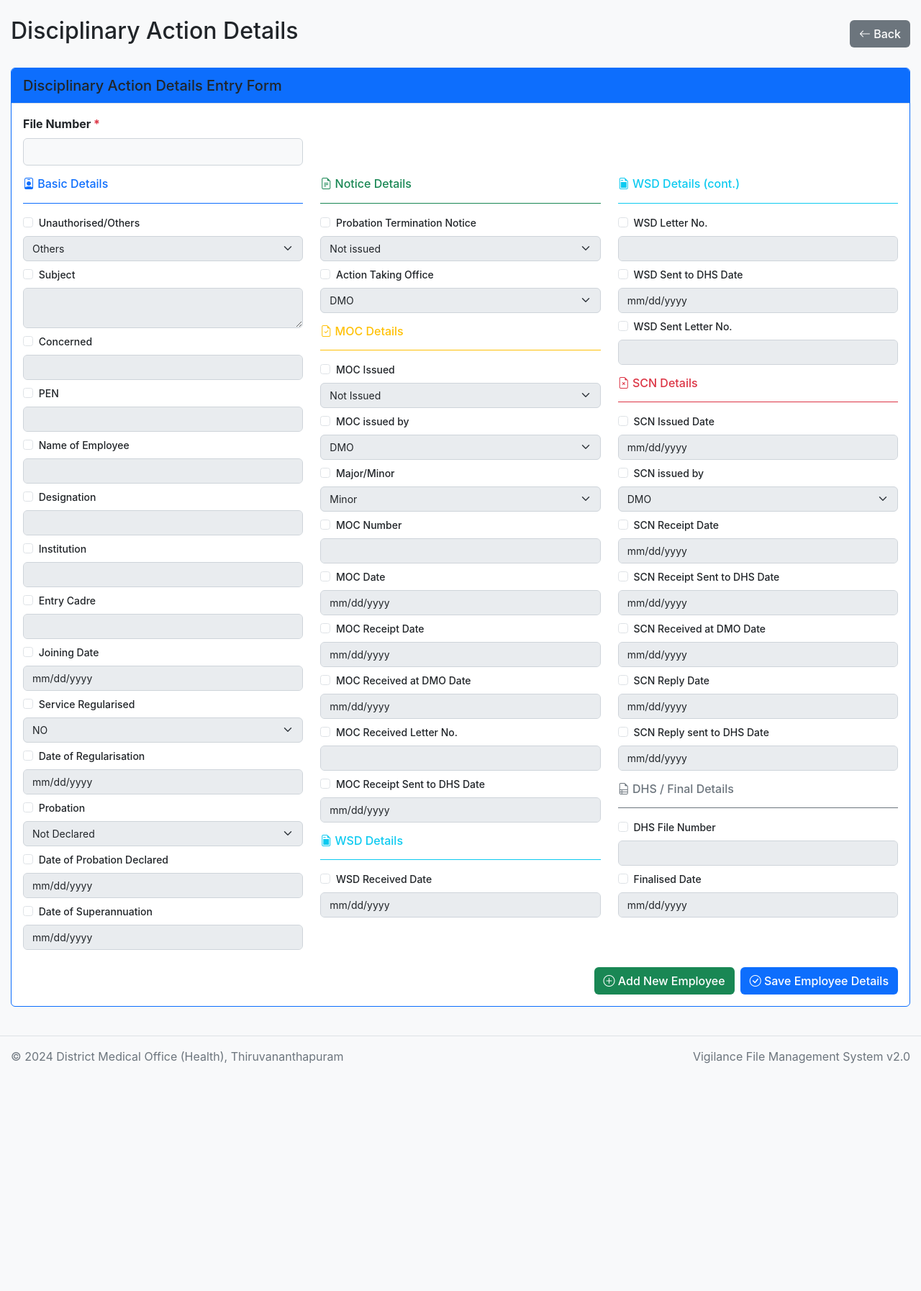
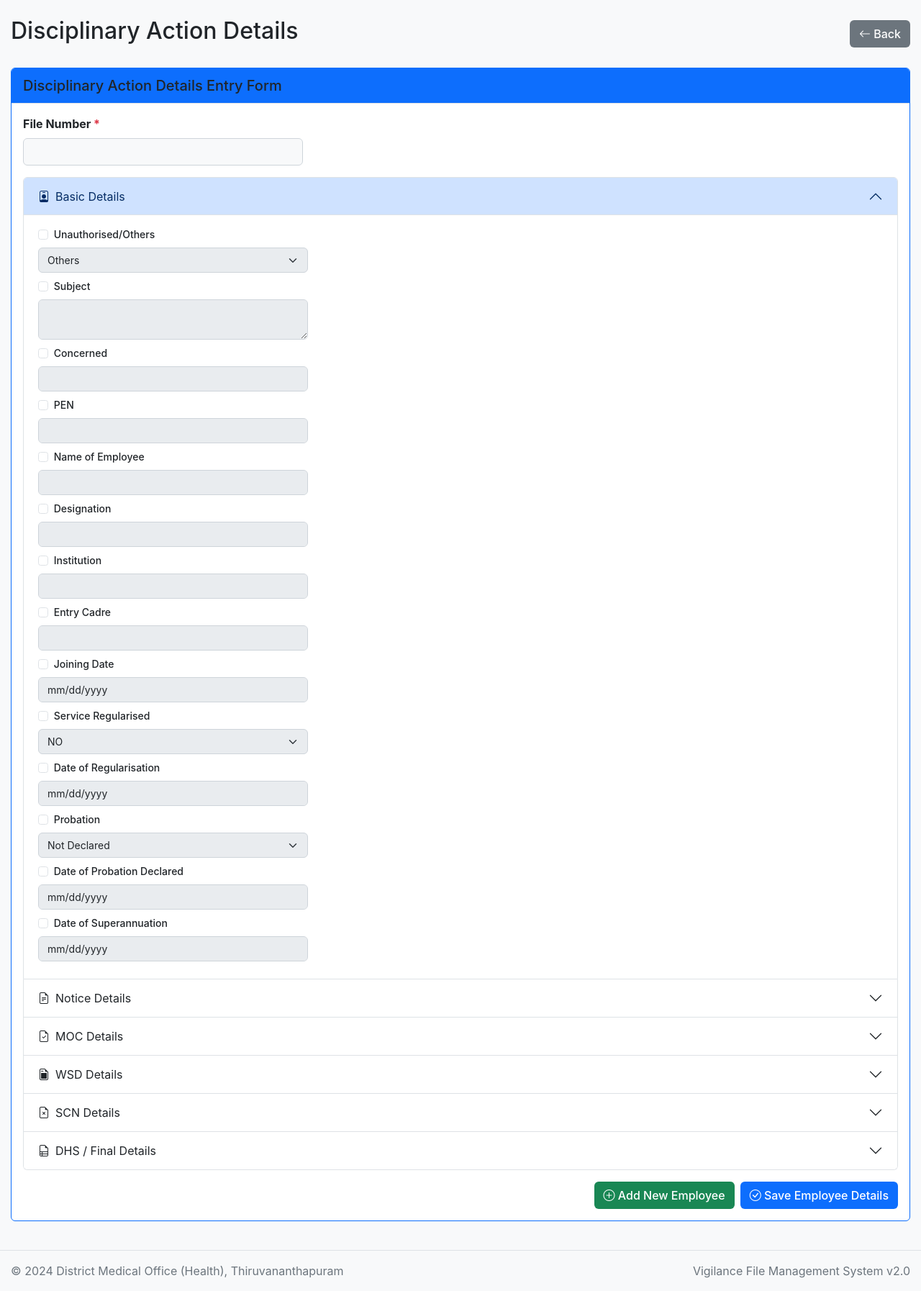
Before and after one commit to akhilraj4117/vigilance-fms, a Flask app: page /disciplinary/create in a window 1280 px wide. Shown: the part 62-1856 px from the top of the page at 72% size. Before the commit the page ends 1540 px from the top, so only its background shows below. Run offline with Flask 3, Linux system fonts and the light colour scheme; a user stored in the database is signed in.

Commit message:
Convert DA form to accordion sections for better UX

```diff
--- a/templates/disciplinary/create.html
+++ b/templates/disciplinary/create.html
@@ -93,14 +93,19 @@
                 </div>
             </div>
 
-            <!-- Three Column Layout with Grouped Sections -->
-            <div class="row">
-                <!-- Column 1 -->
-                <div class="col-md-4">
-                    <!-- Basic Details Group -->
-                    <div class="mb-3 pb-2 border-bottom border-primary">
-                        <h6 class="text-primary mb-2"><i class="bi bi-person-badge"></i> Basic Details</h6>
-                    </div>
+            <!-- Accordion Layout with Expandable Sections -->
+            <div class="accordion" id="daFormAccordion">
+                <!-- Basic Details Section -->
+                <div class="accordion-item">
+                    <h2 class="accordion-header">
+                        <button class="accordion-button" type="button" data-bs-toggle="collapse" data-bs-target="#basicDetails" aria-expanded="true">
+                            <i class="bi bi-person-badge me-2"></i> Basic Details
+                        </button>
+                    </h2>
+                    <div id="basicDetails" class="accordion-collapse collapse show" data-bs-parent="#daFormAccordion">
+                        <div class="accordion-body">
+                            <div class="row">
+                                <div class="col-md-4">
 
                     <!-- Unauthorised/Others -->
                     <div class="mb-2">
@@ -236,14 +241,23 @@
                         </label>
                         <input type="date" class="form-control form-control-sm" id="date_superannuation" name="date_superannuation" disabled>
                     </div>
+                                </div>
+                            </div>
+                        </div>
+                    </div>
                 </div>
 
-                <!-- Column 2 -->
-                <div class="col-md-4">
-                    <!-- Notice Details Group -->
-                    <div class="mb-3 pb-2 border-bottom border-success">
-                        <h6 class="text-success mb-2"><i class="bi bi-file-earmark-text"></i> Notice Details</h6>
-                    </div>
+                <!-- Notice Details Section -->
+                <div class="accordion-item">
+                    <h2 class="accordion-header">
+                        <button class="accordion-button collapsed" type="button" data-bs-toggle="collapse" data-bs-target="#noticeDetails" aria-expanded="false">
+                            <i class="bi bi-file-earmark-text me-2"></i> Notice Details
+                        </button>
+                    </h2>
+                    <div id="noticeDetails" class="accordion-collapse collapse" data-bs-parent="#daFormAccordion">
+                        <div class="accordion-body">
+                            <div class="row">
+                                <div class="col-md-6">
 
                     <!-- Probation Termination Notice -->
                     <div class="mb-2">
@@ -268,11 +282,23 @@
                             <option value="DHS">DHS</option>
                         </select>
                     </div>
+                                </div>
+                            </div>
+                        </div>
+                    </div>
+                </div>
 
-                    <!-- MOC Details Group -->
-                    <div class="mb-3 pb-2 border-bottom border-warning mt-3">
-                        <h6 class="text-warning mb-2"><i class="bi bi-file-earmark-check"></i> MOC Details</h6>
-                    </div>
+                <!-- MOC Details Section -->
+                <div class="accordion-item">
+                    <h2 class="accordion-header">
+                        <button class="accordion-button collapsed" type="button" data-bs-toggle="collapse" data-bs-target="#mocDetails" aria-expanded="false">
+                            <i class="bi bi-file-earmark-check me-2"></i> MOC Details
+                        </button>
+                    </h2>
+                    <div id="mocDetails" class="accordion-collapse collapse" data-bs-parent="#daFormAccordion">
+                        <div class="accordion-body">
+                            <div class="row">
+                                <div class="col-md-4">
 
                     <!-- MOC Issued -->
                     <div class="mb-2">
@@ -364,11 +390,23 @@
                         </label>
                         <input type="date" class="form-control form-control-sm" id="moc_sent_to_dhs_date" name="moc_sent_to_dhs_date" disabled>
                     </div>
+                                </div>
+                            </div>
+                        </div>
+                    </div>
+                </div>
 
-                    <!-- WSD Details Group -->
-                    <div class="mb-3 pb-2 border-bottom border-info mt-3">
-                        <h6 class="text-info mb-2"><i class="bi bi-file-earmark-post"></i> WSD Details</h6>
-                    </div>
+                <!-- WSD Details Section -->
+                <div class="accordion-item">
+                    <h2 class="accordion-header">
+                        <button class="accordion-button collapsed" type="button" data-bs-toggle="collapse" data-bs-target="#wsdDetails" aria-expanded="false">
+                            <i class="bi bi-file-earmark-post me-2"></i> WSD Details
+                        </button>
+                    </h2>
+                    <div id="wsdDetails" class="accordion-collapse collapse" data-bs-parent="#daFormAccordion">
+                        <div class="accordion-body">
+                            <div class="row">
+                                <div class="col-md-6">
 
                     <!-- WSD Received Date -->
                     <div class="mb-2">
@@ -378,14 +416,8 @@
                         </label>
                         <input type="date" class="form-control form-control-sm" id="wsd_received_date" name="wsd_received_date" disabled>
                     </div>
-                </div>
-
-                <!-- Column 3 -->
-                <div class="col-md-4">
-                    <!-- WSD Details continuation -->
-                    <div class="mb-3 pb-2 border-bottom border-info">
-                        <h6 class="text-info mb-2"><i class="bi bi-file-earmark-post"></i> WSD Details (cont.)</h6>
-                    </div>
+                                </div>
+                                <div class="col-md-6">
                     <!-- WSD Letter No. -->
                     <div class="mb-2">
                         <label class="form-label small">
@@ -413,10 +445,31 @@
                         <input type="text" class="form-control form-control-sm" id="wsd_sent_letter_no" name="wsd_sent_letter_no" disabled>
                     </div>
 
-                    <!-- SCN Details Group -->
-                    <div class="mb-3 pb-2 border-bottom border-danger mt-3">
-                        <h6 class="text-danger mb-2"><i class="bi bi-file-earmark-x"></i> SCN Details</h6>
+                    <!-- WSD Reply Date -->
+                    <div class="mb-2">
+                        <label class="form-label small">
+                            <input type="checkbox" class="form-check-input me-1" id="wsd_reply_date_check" onchange="toggleField('wsd_reply_date')">
+                            WSD Reply Date
+                        </label>
+                        <input type="date" class="form-control form-control-sm" id="wsd_reply_date" name="wsd_reply_date" disabled>
                     </div>
+                                </div>
+                            </div>
+                        </div>
+                    </div>
+                </div>
+
+                <!-- SCN Details Section -->
+                <div class="accordion-item">
+                    <h2 class="accordion-header">
+                        <button class="accordion-button collapsed" type="button" data-bs-toggle="collapse" data-bs-target="#scnDetails" aria-expanded="false">
+                            <i class="bi bi-file-earmark-x me-2"></i> SCN Details
+                        </button>
+                    </h2>
+                    <div id="scnDetails" class="accordion-collapse collapse" data-bs-parent="#daFormAccordion">
+                        <div class="accordion-body">
+                            <div class="row">
+                                <div class="col-md-6">
 
                     <!-- SCN Issued Date -->
                     <div class="mb-2">
@@ -484,11 +537,23 @@
                         </label>
                         <input type="date" class="form-control form-control-sm" id="scn_reply_sent_to_dhs_date" name="scn_reply_sent_to_dhs_date" disabled>
                     </div>
+                                </div>
+                            </div>
+                        </div>
+                    </div>
+                </div>
 
-                    <!-- DHS/Final Details Group -->
-                    <div class="mb-3 pb-2 border-bottom border-secondary mt-3">
-                        <h6 class="text-secondary mb-2"><i class="bi bi-file-earmark-ruled"></i> DHS / Final Details</h6>
-                    </div>
+                <!-- DHS/Final Details Section -->
+                <div class="accordion-item">
+                    <h2 class="accordion-header">
+                        <button class="accordion-button collapsed" type="button" data-bs-toggle="collapse" data-bs-target="#dhsDetails" aria-expanded="false">
+                            <i class="bi bi-file-earmark-ruled me-2"></i> DHS / Final Details
+                        </button>
+                    </h2>
+                    <div id="dhsDetails" class="accordion-collapse collapse" data-bs-parent="#daFormAccordion">
+                        <div class="accordion-body">
+                            <div class="row">
+                                <div class="col-md-6">
 
                     <!-- DHS File Number -->
                     <div class="mb-2">
@@ -507,8 +572,13 @@
                         </label>
                         <input type="date" class="form-control form-control-sm" id="finalised_date" name="finalised_date" disabled>
                     </div>
+                                </div>
+                            </div>
+                        </div>
+                    </div>
                 </div>
             </div>
+            <!-- End of Accordion -->
 
             <!-- Unauthorised Absentees Details Section (shown only when Unauthorised is selected) -->
             <div class="card border-primary mt-3" id="unauthorisedSection" style="display: none;">
```
